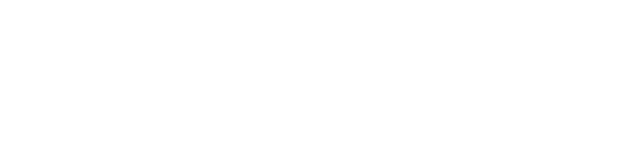
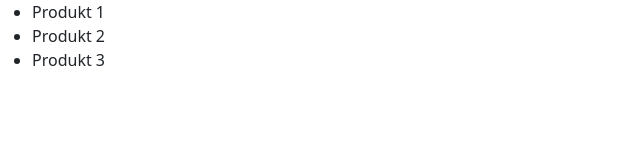
Before and after one commit to olga-grochowska/javascript-course-1, a plain HTML site: page index.html in a window 1280 px wide. Shown: the whole page, without its empty margins (0-640 px from the left). Drawn offline with nearby package versions, Linux system fonts and the light colour scheme.

Commit message:
DOM elements

```diff
--- a/index.html
+++ b/index.html
@@ -11,6 +11,13 @@
 </head>
 
 <body>
+
+    <ul id="shoppingList">
+        <li>Produkt 1</li>
+        <li>Produkt 2</li>
+        <li>Produkt 3</li>
+    </ul>
+
     <script src="https://cdn.jsdelivr.net/npm/bootstrap@5.2.0-beta1/dist/js/bootstrap.bundle.min.js"
         integrity="sha384-pprn3073KE6tl6bjs2QrFaJGz5/SUsLqktiwsUTF55Jfv3qYSDhgCecCxMW52nD2"
         crossorigin="anonymous"></script>
--- a/script.js
+++ b/script.js
@@ -1 +1,6 @@
-console.log('test');
+let ul;
+
+document.addEventListener('DOMContentLoaded', () => {
+    ul = document.getElementById('shoppingList');
+    console.log(ul);
+})
```
